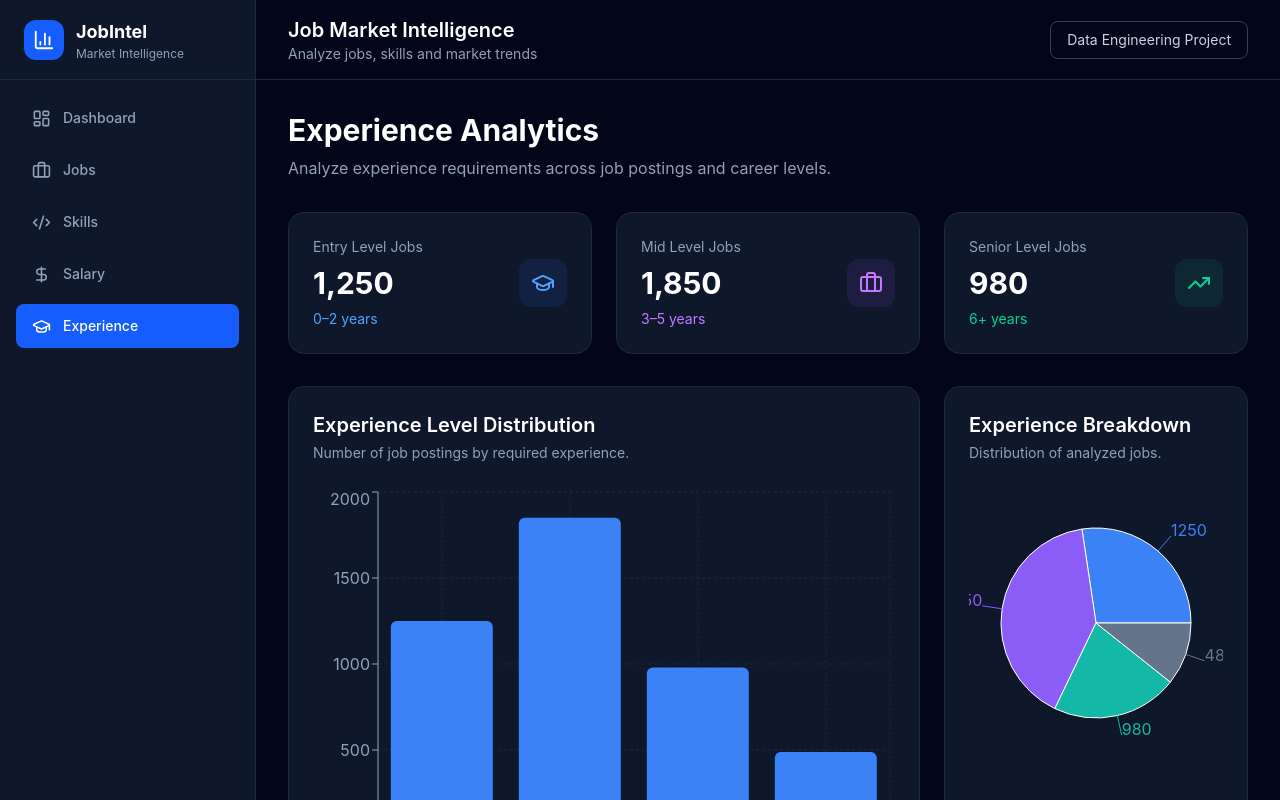
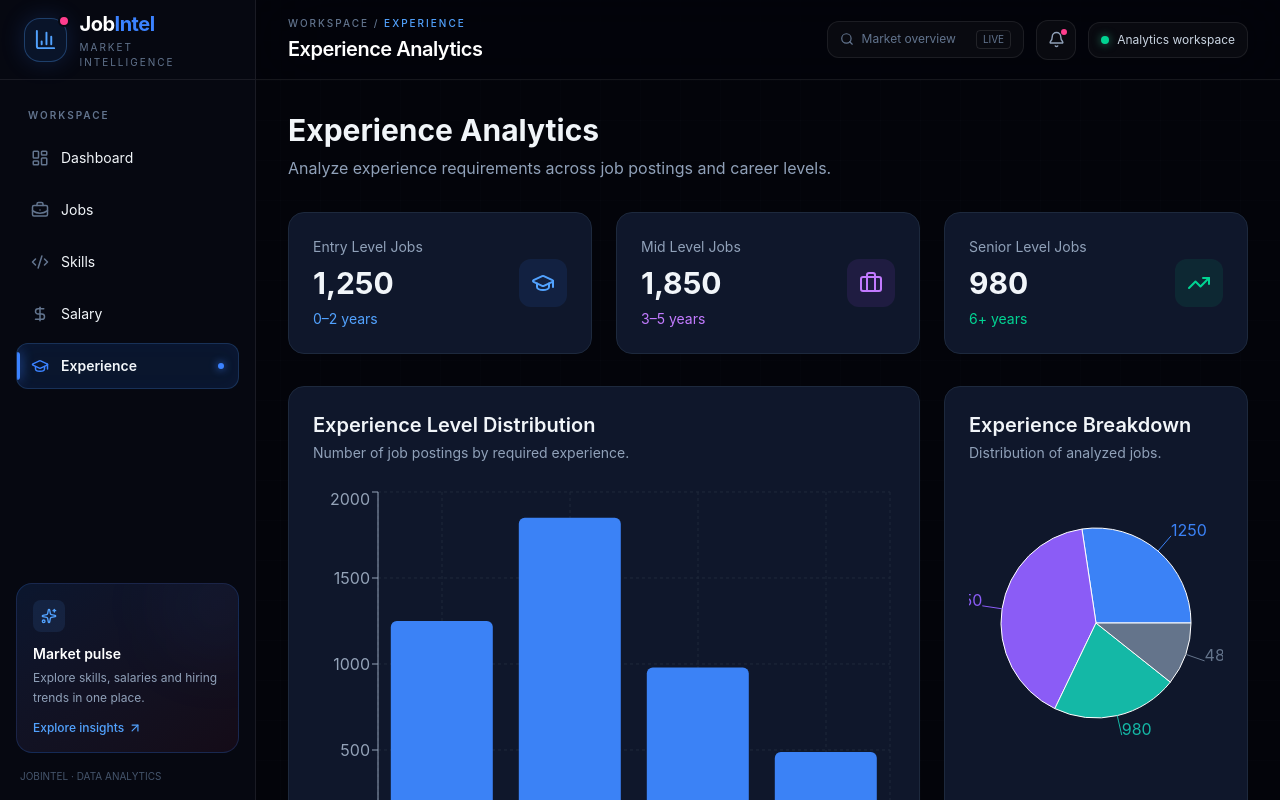
Before and after one commit to Aishwarya-112006/job-market-intelligence, a React app in the folder frontend/: page /experience in a window 1280 px wide. Shown: the top 800 px of the page. Built offline with nearby package versions, Linux system fonts and the light colour scheme; the HTML template or start-up script is replaced by a standard one.

Commit message:
Redesign JobIntel layout with neon theme

```diff
--- a/frontend/src/index.css
+++ b/frontend/src/index.css
@@ -1,11 +1,100 @@
+
 @import "tailwindcss";
+
+:root {
+  font-family: Inter, ui-sans-serif, system-ui, -apple-system,
+    BlinkMacSystemFont, "Segoe UI", sans-serif;
+
+  color: #f4f7ff;
+  background: #03040a;
+
+  font-synthesis: none;
+  text-rendering: optimizeLegibility;
+  -webkit-font-smoothing: antialiased;
+  -moz-osx-font-smoothing: grayscale;
+
+  --background: #03040a;
+  --surface: #0a0d18;
+  --surface-hover: #101629;
+  --border: rgba(148, 163, 184, 0.16);
+  --text-primary: #f4f7ff;
+  --text-secondary: #929bb2;
+  --electric-blue: #3b82ff;
+  --neon-rose: #ff3d8d;
+}
 
 * {
   box-sizing: border-box;
 }
 
+html {
+  min-width: 320px;
+  min-height: 100%;
+  background: var(--background);
+  scroll-behavior: smooth;
+}
+
 body {
+  min-width: 320px;
+  min-height: 100vh;
   margin: 0;
-  font-family: Inter, system-ui, sans-serif;
-  background: #020617;
+  color: var(--text-primary);
+  background:
+    radial-gradient(
+      ellipse at 10% 0%,
+      rgba(59, 130, 255, 0.12),
+      transparent 36%
+    ),
+    radial-gradient(
+      ellipse at 95% 15%,
+      rgba(255, 61, 141, 0.07),
+      transparent 30%
+    ),
+    var(--background);
 }
+
+button,
+input,
+select,
+textarea {
+  font: inherit;
+}
+
+button {
+  cursor: pointer;
+}
+
+a {
+  color: inherit;
+  text-decoration: none;
+}
+
+::selection {
+  color: #ffffff;
+  background: rgba(59, 130, 255, 0.55);
+}
+
+:focus-visible {
+  outline: 2px solid var(--electric-blue);
+  outline-offset: 3px;
+}
+
+#root {
+  min-height: 100vh;
+  isolation: isolate;
+}
+
+.neon-grid {
+  background-image:
+    linear-gradient(rgba(148, 163, 184, 0.035) 1px, transparent 1px),
+    linear-gradient(90deg, rgba(148, 163, 184, 0.035) 1px, transparent 1px);
+  background-size: 40px 40px;
+}
+
+.neon-blue-glow {
+  box-shadow: 0 0 28px rgba(59, 130, 255, 0.16);
+}
+
+.neon-rose-glow {
+  box-shadow: 0 0 28px rgba(255, 61, 141, 0.14);
+}
--- a/frontend/src/layouts/MainLayout.jsx
+++ b/frontend/src/layouts/MainLayout.jsx
@@ -1,68 +1,63 @@
-import { NavLink, Outlet } from "react-router-dom";
+
+import { NavLink, Outlet, useLocation } from "react-router-dom";
 import {
   LayoutDashboard,
-  Briefcase,
+  BriefcaseBusiness,
   Code2,
   DollarSign,
   GraduationCap,
   BarChart3,
+  Search,
+  Bell,
+  ArrowUpRight,
+  Sparkles,
 } from "lucide-react";
 
 const navItems = [
-  {
-    name: "Dashboard",
-    path: "/",
-    icon: LayoutDashboard,
-  },
-  {
-    name: "Jobs",
-    path: "/jobs",
-    icon: Briefcase,
-  },
-  {
-    name: "Skills",
-    path: "/skills",
-    icon: Code2,
-  },
-  {
-    name: "Salary",
-    path: "/salary",
-    icon: DollarSign,
-  },
-  {
-    name: "Experience",
-    path: "/experience",
-    icon: GraduationCap,
-  },
+  { name: "Dashboard", path: "/", icon: LayoutDashboard },
+  { name: "Jobs", path: "/jobs", icon: BriefcaseBusiness },
+  { name: "Skills", path: "/skills", icon: Code2 },
+  { name: "Salary", path: "/salary", icon: DollarSign },
+  { name: "Experience", path: "/experience", icon: GraduationCap },
 ];
 
 function MainLayout() {
+  const location = useLocation();
+
+  const currentPage =
+    navItems.find((item) =>
+      item.path === "/"
+        ? location.pathname === "/"
+        : location.pathname.startsWith(item.path)
+    )?.name ?? "Dashboard";
+
   return (
-    <div className="min-h-screen bg-slate-950 text-white">
+    <div className="min-h-screen bg-[#03040a] text-slate-100">
+      <div className="pointer-events-none fixed inset-0 neon-grid opacity-50" />
 
-      {/* Sidebar */}
-      <aside className="fixed left-0 top-0 h-screen w-64 border-r border-slate-800 bg-slate-900">
-
-        {/* Logo */}
-        <div className="flex h-20 items-center gap-3 border-b border-slate-800 px-6">
-          <div className="flex h-10 w-10 items-center justify-center rounded-xl bg-blue-600">
-            <BarChart3 size={22} />
+      <aside className="fixed inset-y-0 left-0 z-30 hidden w-64 flex-col border-r border-white/[0.08] bg-[#070912]/95 backdrop-blur-xl md:flex">
+        <div className="flex h-20 items-center gap-3 border-b border-white/[0.08] px-6">
+          <div className="relative flex h-11 w-11 items-center justify-center rounded-2xl border border-blue-400/30 bg-blue-500/10 text-blue-400 shadow-[0_0_25px_rgba(59,130,255,0.18)]">
+            <BarChart3 size={23} />
+            <span className="absolute -right-1 -top-1 h-3 w-3 rounded-full border-2 border-[#070912] bg-[#ff3d8d]" />
           </div>
 
           <div>
-            <h1 className="text-lg font-bold">
-              JobIntel
+            <h1 className="text-xl font-bold tracking-tight text-white">
+              Job<span className="text-[#3b82ff]">Intel</span>
             </h1>
-
-            <p className="text-xs text-slate-400">
-              Market Intelligence
+            <p className="mt-0.5 text-[10px] uppercase tracking-[0.2em] text-slate-500">
+              Market intelligence
             </p>
           </div>
         </div>
 
-        {/* Navigation */}
-        <nav className="space-y-2 p-4">
+        <div className="px-4 pt-7">
+          <p className="mb-3 px-3 text-[10px] font-semibold uppercase tracking-[0.2em] text-slate-500">
+            Workspace
+          </p>
 
+          <nav className="space-y-1.5">
             {navItems.map((item) => {
               const Icon = item.icon;
 
@@ -70,52 +65,105 @@ function MainLayout() {
                 <NavLink
                   key={item.path}
                   to={item.path}
+                  end={item.path === "/"}
                   className={({ isActive }) =>
-                  `flex items-center gap-3 rounded-lg px-4 py-3 text-sm font-medium transition ${
+                    `group relative flex items-center gap-3 overflow-hidden rounded-xl px-3.5 py-3 text-sm transition-all duration-200 ${
                       isActive
-                      ? "bg-blue-600 text-white"
-                      : "text-slate-400 hover:bg-slate-800 hover:text-white"
+                        ? "border border-blue-400/20 bg-blue-500/[0.12] font-semibold text-white shadow-[inset_0_0_20px_rgba(59,130,255,0.04)]"
+                        : "border border-transparent text-slate-400 hover:bg-white/[0.04] hover:text-white"
                     }`
                   }
                 >
-                <Icon size={19} />
-                {item.name}
+                  {({ isActive }) => (
+                    <>
+                      {isActive && (
+                        <span className="absolute bottom-2 left-0 top-2 w-[3px] rounded-r-full bg-[#3b82ff] shadow-[0_0_12px_#3b82ff]" />
+                      )}
+                      <Icon
+                        size={18}
+                        className={
+                          isActive
+                            ? "text-[#3b82ff]"
+                            : "text-slate-500 transition-colors group-hover:text-slate-200"
+                        }
+                      />
+                      <span>{item.name}</span>
+                      {isActive && (
+                        <span className="ml-auto h-1.5 w-1.5 rounded-full bg-[#3b82ff] shadow-[0_0_8px_#3b82ff]" />
+                      )}
+                    </>
+                  )}
                 </NavLink>
               );
             })}
+          </nav>
+        </div>
 
-        </nav>
+        <div className="mt-auto p-4">
+          <div className="relative overflow-hidden rounded-2xl border border-[#3b82ff]/20 bg-gradient-to-br from-blue-500/[0.12] to-[#ff3d8d]/[0.06] p-4">
+            <div className="absolute -right-5 -top-5 h-20 w-20 rounded-full bg-blue-500/10 blur-2xl" />
+            <div className="relative">
+              <div className="mb-3 flex h-8 w-8 items-center justify-center rounded-lg bg-blue-400/10 text-blue-400">
+                <Sparkles size={16} />
+              </div>
+              <p className="text-sm font-semibold text-white">Market pulse</p>
+              <p className="mt-1 text-xs leading-5 text-slate-400">
+                Explore skills, salaries and hiring trends in one place.
+              </p>
+              <div className="mt-3 flex items-center gap-1 text-xs font-medium text-blue-400">
+                Explore insights <ArrowUpRight size={14} />
+              </div>
+            </div>
+          </div>
+
+          <p className="px-1 pt-4 text-[10px] text-slate-600">
+            JOBINTEL · DATA ANALYTICS
+          </p>
+        </div>
       </aside>
 
-      {/* Main Content */}
-      <main className="ml-64 min-h-screen">
-
-        {/* Top Bar */}
-        <header className="flex h-20 items-center justify-between border-b border-slate-800 bg-slate-950 px-8">
-
-          <div>
-            <h2 className="text-xl font-semibold">
-              Job Market Intelligence
+      <div className="relative min-h-screen md:ml-64">
+        <header className="sticky top-0 z-20 flex min-h-20 items-center justify-between gap-4 border-b border-white/[0.08] bg-[#03040a]/80 px-5 backdrop-blur-2xl sm:px-8">
+          <div className="min-w-0">
+            <p className="mb-1 text-[10px] font-medium uppercase tracking-[0.2em] text-slate-500">
+              Workspace / <span className="text-blue-400">{currentPage}</span>
+            </p>
+            <h2 className="truncate text-lg font-semibold tracking-tight text-white sm:text-xl">
+              {currentPage === "Dashboard"
+                ? "Job Market Intelligence"
+                : `${currentPage} Analytics`}
             </h2>
-
-            <p className="text-sm text-slate-400">
-              Analyze jobs, skills and market trends
-            </p>
           </div>
 
-          <div className="rounded-lg border border-slate-700 px-4 py-2 text-sm text-slate-300">
-            Data Engineering Project
+          <div className="flex shrink-0 items-center gap-2 sm:gap-3">
+            <div className="hidden items-center gap-2 rounded-xl border border-white/[0.08] bg-white/[0.03] px-3 py-2 text-xs text-slate-500 lg:flex">
+              <Search size={14} />
+              <span>Market overview</span>
+              <span className="ml-3 rounded border border-white/10 px-1.5 py-0.5 text-[10px]">
+                LIVE
+              </span>
             </div>
 
+            <button
+              type="button"
+              aria-label="Notifications"
+              className="relative flex h-10 w-10 items-center justify-center rounded-xl border border-white/[0.08] bg-white/[0.03] text-slate-400 transition hover:border-blue-400/30 hover:text-blue-400"
+            >
+              <Bell size={17} />
+              <span className="absolute right-2 top-2 h-1.5 w-1.5 rounded-full bg-[#ff3d8d]" />
+            </button>
+
+            <div className="hidden h-9 items-center gap-2 rounded-xl border border-white/[0.08] bg-white/[0.03] px-3 sm:flex">
+              <span className="h-2 w-2 rounded-full bg-emerald-400 shadow-[0_0_8px_rgba(52,211,153,0.6)]" />
+              <span className="text-xs text-slate-300">Analytics workspace</span>
+            </div>
+          </div>
         </header>
 
-        {/* Page Content */}
-        <section className="p-8">
+        <main className="relative mx-auto w-full max-w-[1600px] p-4 sm:p-6 lg:p-8">
           <Outlet />
-        </section>
-
         </main>
-
+      </div>
     </div>
   );
 }
```
Lines whose indentation alone changed are shown as unchanged.
